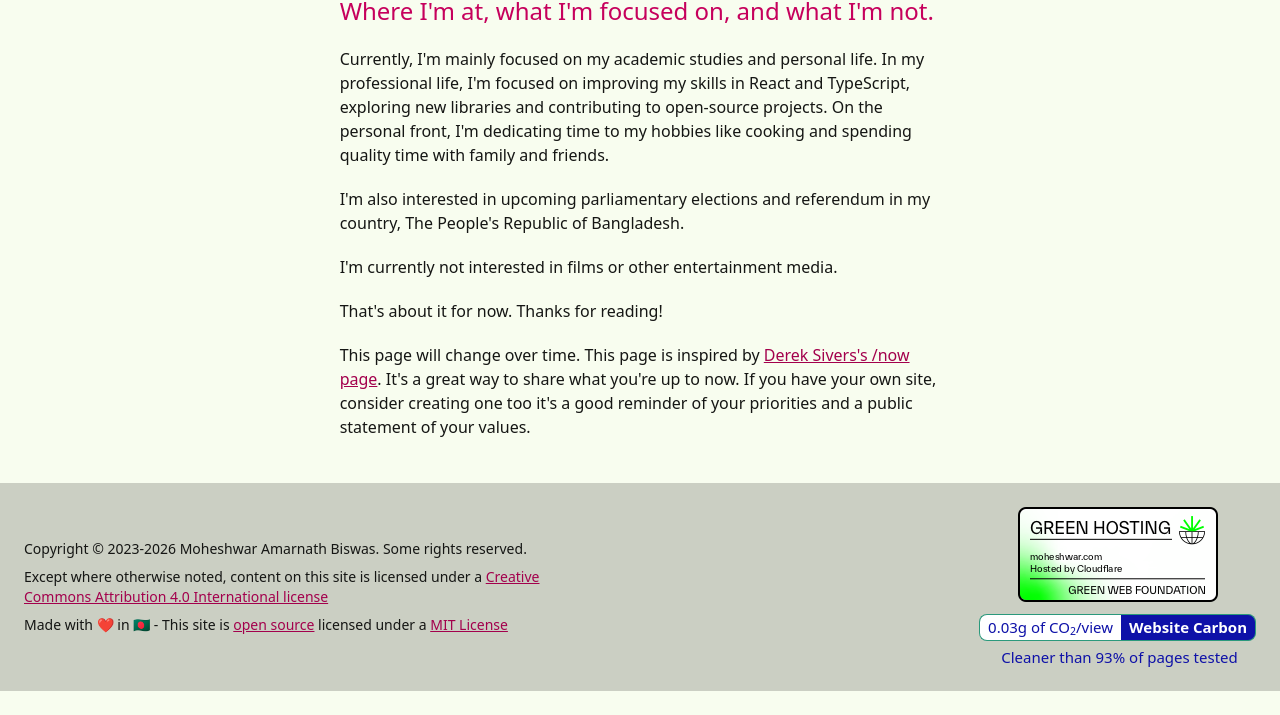
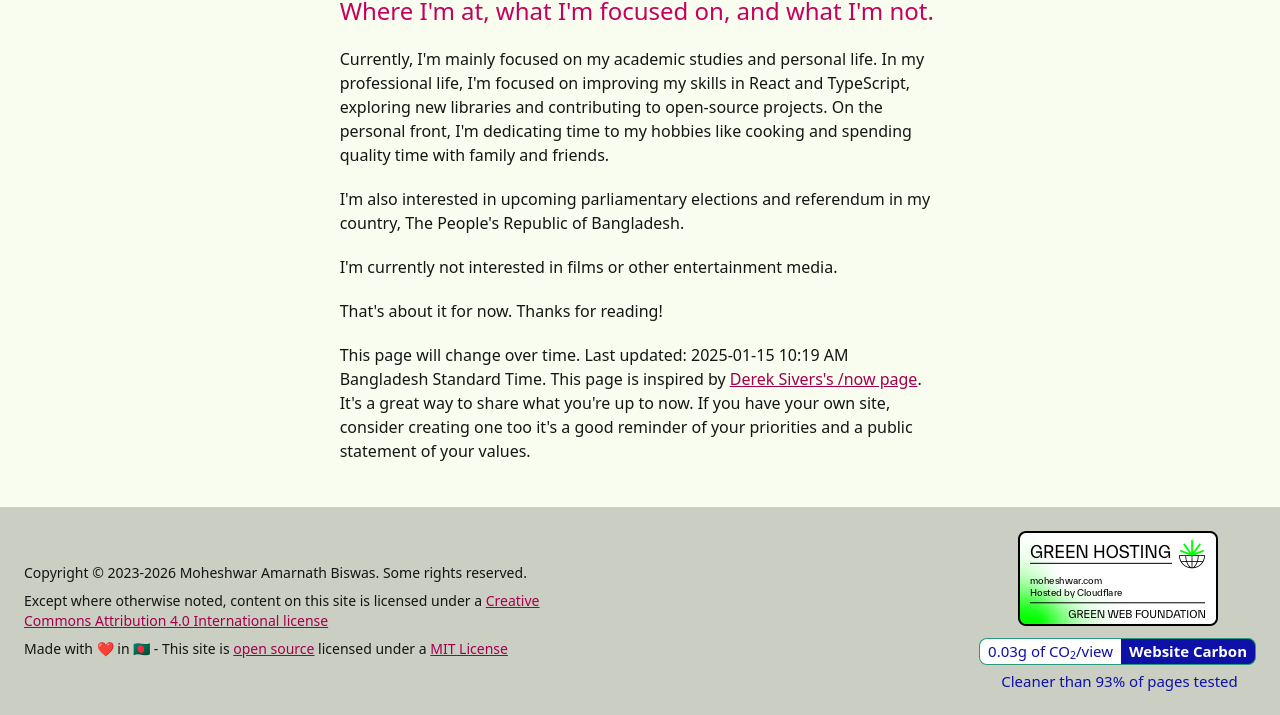
Before and after one commit to fluentmoheshwar/portfolio-website, an Astro site: page /now in a window 1280 px wide. Shown: the part 233-948 px from the top of the page. Before the commit the page ends 924 px from the top, so only its background shows below. Built offline with nearby package versions, Linux system fonts and the light colour scheme; Astro itself is replaced by a stand-in of ours.

Commit message:
chore: added last modified in now page

```diff
--- a/src/pages/now.astro
+++ b/src/pages/now.astro
@@ -32,7 +32,8 @@ import MainLayout from "../layouts/Main.astro";
 
     <p>That's about it for now. Thanks for reading!</p>
     <p>
-      This page will change over time. This page is inspired by <a
+      This page will change over time. Last updated: 2025-01-15 10:19 AM
+      Bangladesh Standard Time. This page is inspired by <a
         href="https://nownownow.com/about"
         class="link">Derek Sivers's /now page</a
       >. It's a great way to share what you're up to now. If you have your own
```
